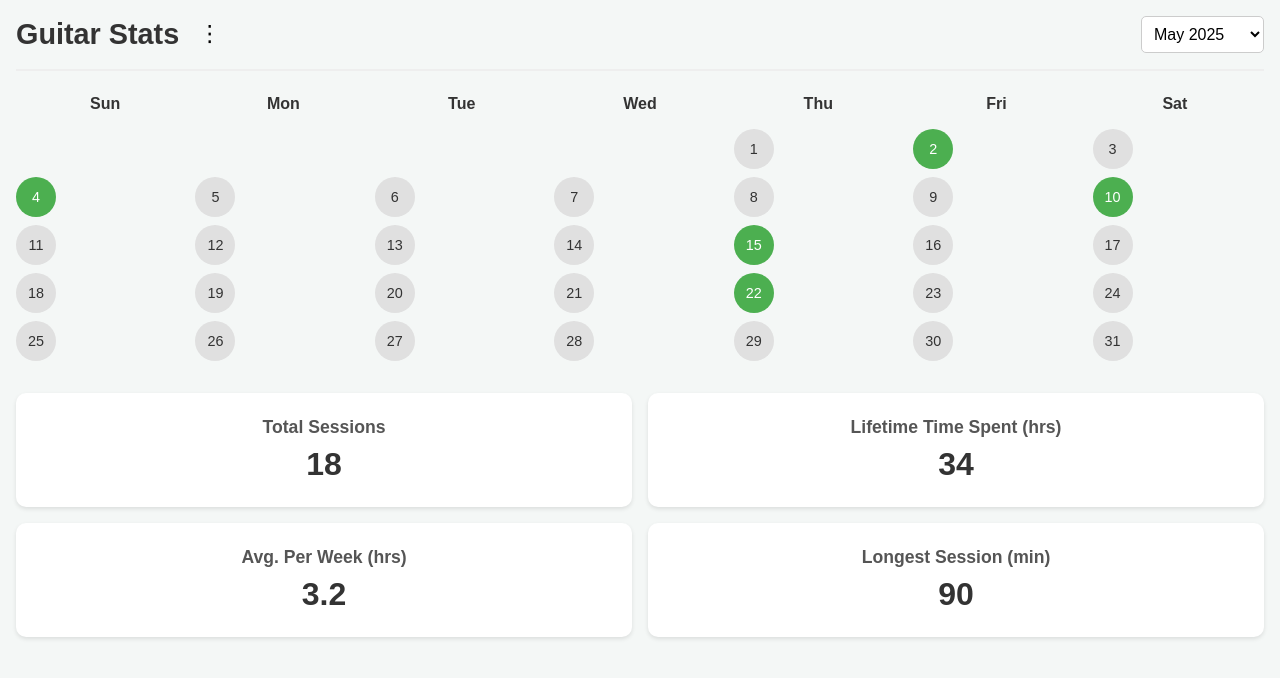
After one commit to emilydma08/practice-logger, a Flask app: page /category_stats/1 in a window 1280 px wide. The commit adds this page. Shown: the top 678 px of the page. Run offline with Flask 3, Linux system fonts and the light colour scheme.

Commit message:
Initial UI completed

```diff
--- a/app.py
+++ b/app.py
@@ -1,31 +1,52 @@
 from flask import Flask
-from flask import render_template, request, redirect
+from flask import render_template, request, redirect, url_for
+from datetime import date
 
 app = Flask(__name__)
 
-class Log:
-    def __init__(self, date, title, rate):
-        self.date = date
-        self.title = title
-        self.rate = rate
+categories = [
+    {"icon": "🎸", "name": "Guitar", "description": "Practice your favorite songs and improve your skills!"},
+    {"icon": "📚", "name": "SAT Prep", "description": "Boost your score with focused study sessions."},
+    {"icon": "📚", "name": "SAT Prep", "description": "Boost your score with focused study sessions."},
+    {"icon": "📚", "name": "SAT Prep", "description": "Boost your score with focused study sessions."},
+    {"icon": "📚", "name": "SAT Prep", "description": "Boost your score with focused study sessions."},
+    {"icon": "📚", "name": "SAT Prep", "description": "Boost your score with focused study sessions."},
+    {"icon": "📚", "name": "SAT Prep", "description": "Boost your score with focused study sessions."},
+]
 
-    def __repr__(self):
-        return f"Log(date={self.date}, title={self.title}, rate={self.rate})"
-
+#Home Page
 @app.route("/", methods=["GET", "POST"])
 def index():
-    return render_template('index.html')
+    return render_template('index.html', categories=categories)
 
-@app.route("/log", methods=['POST'])
-def log():
+#Create Category Form
+@app.route('/create-category', methods=['GET', 'POST'])
+def create_category():
     if request.method == 'POST':
-        date = request.form['date']
-        title = request.form['title']
-        rate = request.form['rate']
+        name = request.form['name']
+        icon = request.form['icon']
+        color = request.form['color']
+        # Save the new category...
+        return redirect(url_for('index'))
 
-        log_entry = Log(date, title, rate)
+    return render_template('create_category.html')
 
-    return render_template('log.html', log=log_entry)
+#Ind. Category Stats
+@app.route('/category_stats/<int:category_id>')
+def category_stats(category_id):
+    category = categories[category_id - 1]
+    return render_template('category_stats.html', category=category)
+
+#Logger Form
+@app.route('/log/<int:category_id>', methods=['GET', 'POST'])
+def logger_form(category_id):
+    category = categories[category_id - 1]
+    current_date = date.today().isoformat()
+
+    if request.method == 'POST':
+        return redirect(url_for('index'))
+
+    return render_template('logger_form.html', category=category, current_date=current_date)
 
 if __name__ == '__main__':
     app.run(debug=True)
--- /dev/null
+++ b/templates/category_stats.html
@@ -0,0 +1,235 @@
+<!DOCTYPE html>
+<html lang="en">
+<head>
+    <meta charset="UTF-8">
+    <meta name="viewport" content="width=device-width, initial-scale=1.0">
+    <title>Category Stats</title>
+    <style>
+        /* General Styling */
+        body {
+            font-family: 'Arial', sans-serif;
+            margin: 0;
+            padding: 1rem;
+            background-color: #f4f7f6;
+            color: #333;
+        }
+
+        /* Header Section */
+        .header {
+            display: flex;
+            justify-content: space-between;
+            align-items: center;
+            padding-bottom: 1rem;
+            border-bottom: 2px solid #eee;
+            margin-bottom: 1.5rem;
+        }
+
+        .header h2 {
+            margin: 0;
+            font-size: 1.8rem;
+            font-weight: 600;
+        }
+
+        .more-menu-wrapper {
+            position: relative;
+            display: inline-block;
+            margin-left: 0.5rem;
+        }
+
+        .more-menu {
+            cursor: pointer;
+            font-size: 1.4rem;
+            background: none;
+            border: none;
+            padding: 0.2rem;
+            line-height: 1;
+        }
+
+        .menu-options {
+            display: none;
+            position: absolute;
+            top: 120%;
+            right: 0;
+            background-color: white;
+            border: 1px solid #ccc;
+            box-shadow: 0 2px 5px rgba(0, 0, 0, 0.1);
+            border-radius: 5px;
+            min-width: 100px;
+            z-index: 1000;
+        }
+
+        .menu-options div {
+            padding: 0.5rem 0.75rem;
+            cursor: pointer;
+            font-size: 0.95rem;
+        }
+
+        .menu-options div:hover {
+            background-color: #f0f0f0;
+        }
+
+        .show-menu {
+            display: block;
+        }
+
+        .left-header {
+            display: flex;
+            align-items: center;
+            gap: 0.5rem;
+        }
+
+        .month-selector {
+            font-size: 1rem;
+            padding: 0.5rem;
+            border-radius: 5px;
+            border: 1px solid #ccc;
+            background-color: white;
+            cursor: pointer;
+        }
+
+
+        /* Calendar Section */
+        .calendar {
+            display: grid;
+            grid-template-columns: repeat(7, 1fr);
+            gap: 0.5rem;
+            margin-bottom: 2rem;
+        }
+
+        .day {
+            width: 40px;
+            height: 40px;
+            border-radius: 50%;
+            background-color: #e0e0e0;
+            display: flex;
+            align-items: center;
+            justify-content: center;
+            font-size: 0.9rem;
+            color: #333;
+            transition: background-color 0.2s ease;
+            cursor: pointer;
+        }
+
+        .day.filled {
+            background-color: #4caf50;
+            color: white;
+        }
+
+        .weekdays {
+            display: grid;
+            grid-template-columns: repeat(7, 1fr);
+            text-align: center;
+            font-weight: 600;
+            margin-bottom: 1rem;
+        }
+
+        /* Stats Section */
+        .stats-grid {
+            display: grid;
+            grid-template-columns: repeat(2, 1fr);
+            gap: 1rem;
+        }
+
+        .stat-box {
+            background-color: #fff;
+            border-radius: 10px;
+            box-shadow: 0 2px 4px rgba(0, 0, 0, 0.1);
+            padding: 1.5rem;
+            text-align: center;
+            font-size: 1.2rem;
+        }
+
+        .stat-box h4 {
+            margin: 0;
+            font-size: 1.1rem;
+            color: #555;
+            font-weight: 600;
+        }
+
+        .stat-box .stat-value {
+            margin-top: 0.5rem;
+            font-size: 2rem;
+            font-weight: 700;
+            color: #333;
+        }
+
+    </style>
+</head>
+<body>
+
+    <div class="header">
+        <div class="left-header">
+            <h2>{{ category["name"] }} Stats</h2>
+            <div class="more-menu-wrapper">
+                <button class="more-menu" onclick="toggleMenu(event)">⋮</button>
+                <div class="menu-options">
+                    <div>Edit</div>
+                    <div>Delete</div>
+                </div>
+            </div>
+        </div>
+
+        <select class="month-selector">
+            <option>May 2025</option>
+            <option>April 2025</option>
+            <option>March 2025</option>
+        </select>
+    </div>
+
+
+
+    <!-- Calendar Section -->
+    <div class="weekdays">
+        <div>Sun</div><div>Mon</div><div>Tue</div><div>Wed</div><div>Thu</div><div>Fri</div><div>Sat</div>
+    </div>
+
+    <div class="calendar">
+        <!-- Empty days before the 1st of May (May starts on Thursday) -->
+        <div></div><div></div><div></div><div></div>
+
+        <!-- Example filled days (practiced) -->
+        {% for day in range(1, 32) %}
+            <div class="day {% if day in [2, 4, 10, 15, 22] %}filled{% endif %}">{{ day }}</div>
+        {% endfor %}
+    </div>
+
+    <!-- Stats Section -->
+    <div class="stats-grid">
+        <div class="stat-box">
+            <h4>Total Sessions</h4>
+            <div class="stat-value">18</div>
+        </div>
+        <div class="stat-box">
+            <h4>Lifetime Time Spent (hrs)</h4>
+            <div class="stat-value">34</div>
+        </div>
+        <div class="stat-box">
+            <h4>Avg. Per Week (hrs)</h4>
+            <div class="stat-value">3.2</div>
+        </div>
+        <div class="stat-box">
+            <h4>Longest Session (min)</h4>
+            <div class="stat-value">90</div>
+        </div>
+    </div>
+    <script>
+        function toggleMenu(e) {
+          const menu = e.target.nextElementSibling;
+          const allMenus = document.querySelectorAll('.menu-options');
+          allMenus.forEach(m => {
+            if (m !== menu) m.classList.remove('show-menu');
+          });
+          menu.classList.toggle('show-menu');
+        }
+
+        // Close menu if clicked outside
+        document.addEventListener('click', function(e) {
+          const isMenu = e.target.closest('.menu-options');
+          const isButton = e.target.closest('.more-menu');
+          if (!isMenu && !isButton) {
+            document.querySelectorAll('.menu-options').forEach(menu => menu.classList.remove('show-menu'));
+          }
+        });
+      </script>
+</body>
+</html>
```
Also changed, not shown: static/css/styles.css (added, +110 -0 lines), templates/create_category.html (added, +73 -0 lines), templates/index.html (+46 -2 lines), templates/log.html (deleted, +0 -10 lines), templates/logger_form.html (added, +73 -0 lines), 2 other files.
